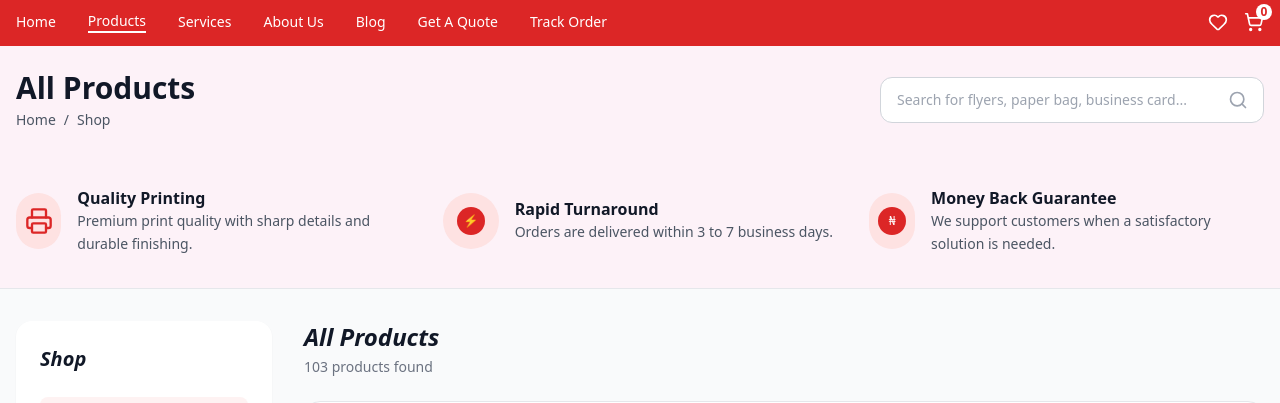
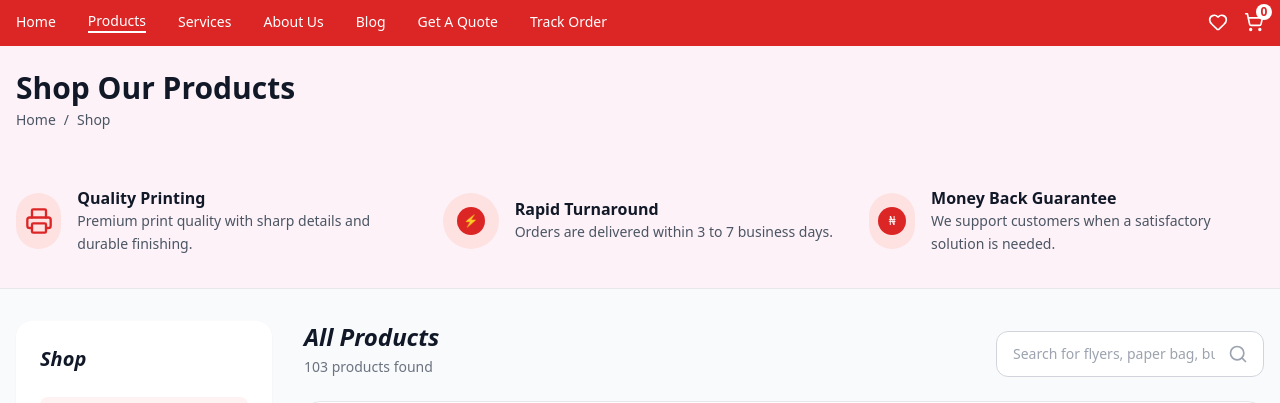
Before and after one commit to davidgraphix/printpalash, a Next.js app: page /products in a window 1280 px wide. Shown: the part 273-676 px from the top of the page. Built offline with nearby package versions, Linux system fonts and the light colour scheme; a web font is replaced by a local one.

Commit message:
Update search input positiob for better user experience

```diff
--- a/components/Products/ProductsSection.tsx
+++ b/components/Products/ProductsSection.tsx
@@ -227,7 +227,7 @@ export default function ProductsSection() {
           <div className="flex flex-col gap-5 lg:flex-row lg:items-center lg:justify-between">
             <div>
               <h1 className="text-2xl font-black text-gray-900 lg:text-3xl">
-                All Products
+                Shop Our Products
               </h1>
 
               <nav className="mt-1 text-sm text-gray-600">
@@ -244,31 +244,7 @@ export default function ProductsSection() {
                 What are you printing today?
               </p>
 
-              <div className="relative">
-                <input
-                  type="text"
-                  placeholder="Search for flyers, paper bag, business card..."
-                  value={searchTerm}
-                  onChange={(e) => {
-                    setSearchTerm(e.target.value);
-                    setSelectedCategory("All");
-                  }}
-                  className="w-full rounded-xl border border-gray-300 bg-white px-4 py-3 pr-12 text-sm outline-none transition focus:border-red-500 focus:ring-2 focus:ring-red-100"
-                />
 
-                {searchTerm.trim() ? (
-                  <button
-                    type="button"
-                    onClick={clearSearch}
-                    className="absolute right-4 top-1/2 -translate-y-1/2 rounded-full p-1 text-gray-400 transition hover:bg-gray-100 hover:text-red-600"
-                    aria-label="Clear search"
-                  >
-                    <X className="h-4 w-4" />
-                  </button>
-                ) : (
-                  <Search className="absolute right-4 top-1/2 h-5 w-5 -translate-y-1/2 text-gray-400" />
-                )}
-              </div>
             </div>
 
             <button
@@ -424,15 +400,33 @@ export default function ProductsSection() {
                 </p>
               </div>
 
-              {searchTerm.trim() && (
+              <div className="relative">
+                <input
+                  type="text"
+                  placeholder="Search for flyers, paper bag, business card..."
+                  value={searchTerm}
+                  onChange={(e) => {
+                    setSearchTerm(e.target.value);
+                    setSelectedCategory("All");
+                  }}
+                  className="w-full rounded-xl border border-gray-300 bg-white px-4 py-3 pr-12 text-sm outline-none transition focus:border-red-500 focus:ring-2 focus:ring-red-100"
+                />
+
+                {searchTerm.trim() ? (
                   <button
                     type="button"
                     onClick={clearSearch}
-                  className="text-sm font-bold text-red-600 hover:text-red-700"
+                    className="absolute right-4 top-1/2 -translate-y-1/2 rounded-full p-1 text-gray-400 transition hover:bg-gray-100 hover:text-red-600"
+                    aria-label="Clear search"
                   >
-                  Clear search
+                    <X className="h-4 w-4" />
                   </button>
+                ) : (
+                  <Search className="absolute right-4 top-1/2 h-5 w-5 -translate-y-1/2 text-gray-400" />
                 )}
+              </div>
+
+
             </div>
 
             {selectedCategory === "All" ? (
```
Lines whose indentation alone changed are shown as unchanged.
